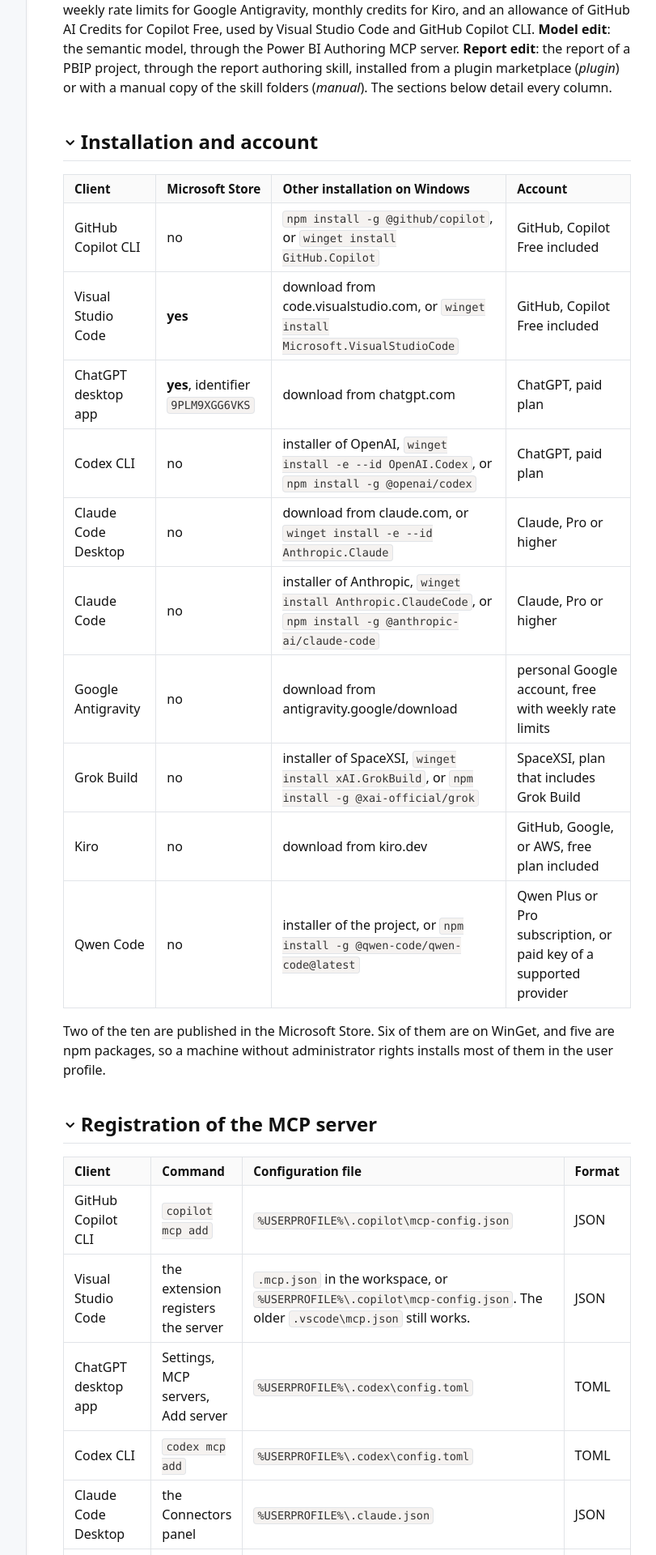
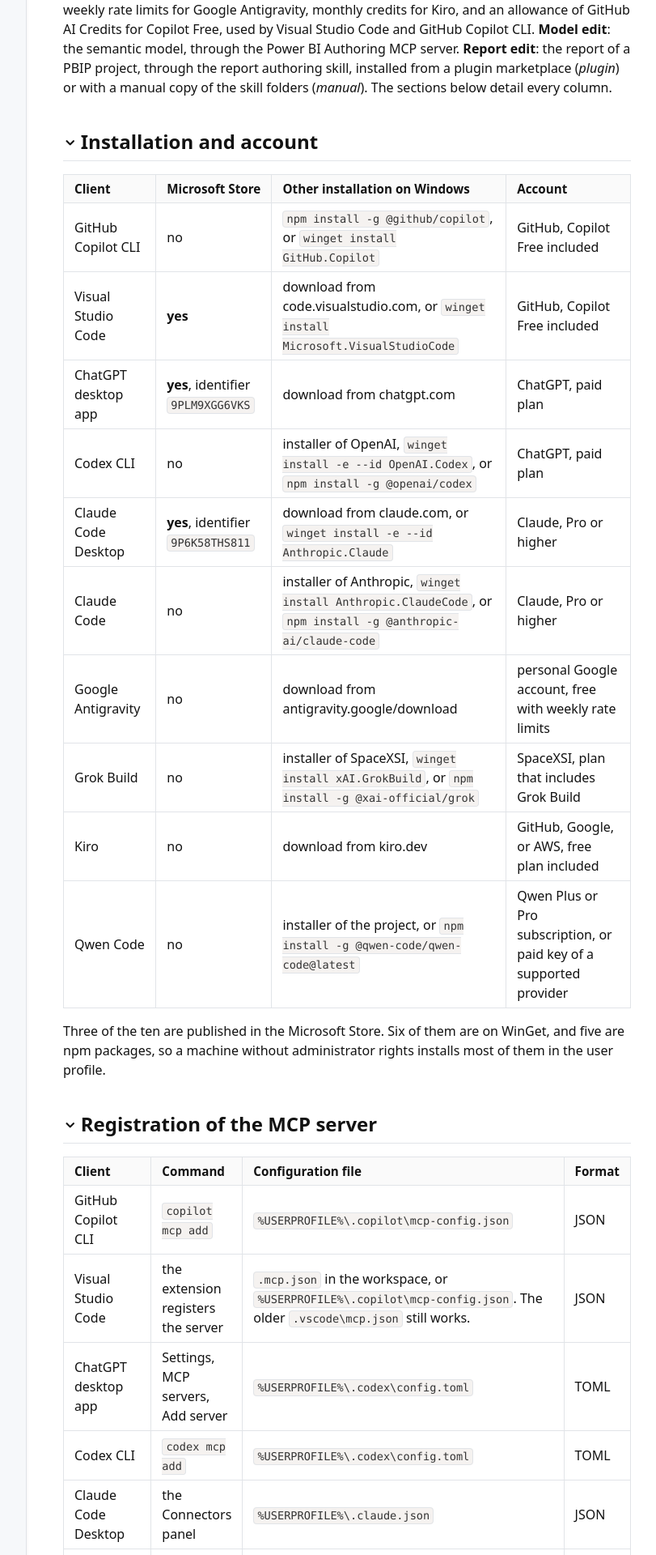
Before and after one commit to sql-bi/docs, a Jekyll site: the page built from _mydocs/ai/tools/comparison.md, in a window 1280 px wide. Shown: the part 1043-2963 px from the top of the page at 81% size, without its empty margins (265-1076 px from the left). Built offline with Jekyll 4.4.1, drawn with Linux system fonts in a browser that asks for light colours; some web fonts are replaced.

Commit message:
fix(claude): Microsoft Store install, Ultra plan, and related wording

```diff
--- a/_mydocs/ai/tools/comparison.md
+++ b/_mydocs/ai/tools/comparison.md
@@ -38,14 +38,14 @@
 | Visual Studio Code | **yes** | download from code.visualstudio.com, or `winget install Microsoft.VisualStudioCode` | GitHub, Copilot Free included |
 | ChatGPT desktop app | **yes**, identifier `9PLM9XGG6VKS` | download from chatgpt.com | ChatGPT, paid plan |
 | Codex CLI | no | installer of OpenAI, `winget install -e --id OpenAI.Codex`, or `npm install -g @openai/codex` | ChatGPT, paid plan |
-| Claude Code Desktop | no | download from claude.com, or `winget install -e --id Anthropic.Claude` | Claude, Pro or higher |
+| Claude Code Desktop | **yes**, identifier `9P6K58THS811` | download from claude.com, or `winget install -e --id Anthropic.Claude` | Claude, Pro or higher |
 | Claude Code | no | installer of Anthropic, `winget install Anthropic.ClaudeCode`, or `npm install -g @anthropic-ai/claude-code` | Claude, Pro or higher |
 | Google Antigravity | no | download from antigravity.google/download | personal Google account, free with weekly rate limits |
 | Grok Build | no | installer of SpaceXSI, `winget install xAI.GrokBuild`, or `npm install -g @xai-official/grok` | SpaceXSI, plan that includes Grok Build |
 | Kiro | no | download from kiro.dev | GitHub, Google, or AWS, free plan included |
 | Qwen Code | no | installer of the project, or `npm install -g @qwen-code/qwen-code@latest` | Qwen Plus or Pro subscription, or paid key of a supported provider |
 
-Two of the ten are published in the Microsoft Store. Six of them are on WinGet, and five are npm packages, so a machine without administrator rights installs most of them in the user profile.
+Three of the ten are published in the Microsoft Store. Six of them are on WinGet, and five are npm packages, so a machine without administrator rights installs most of them in the user profile.
 
 ## Registration of the MCP server
 
```
Also changed, not shown: _mydocs/ai/tools/claude-code-desktop.md (+13 -7 lines), _mydocs/ai/tools/claude-code.md (+1 -1 lines).
